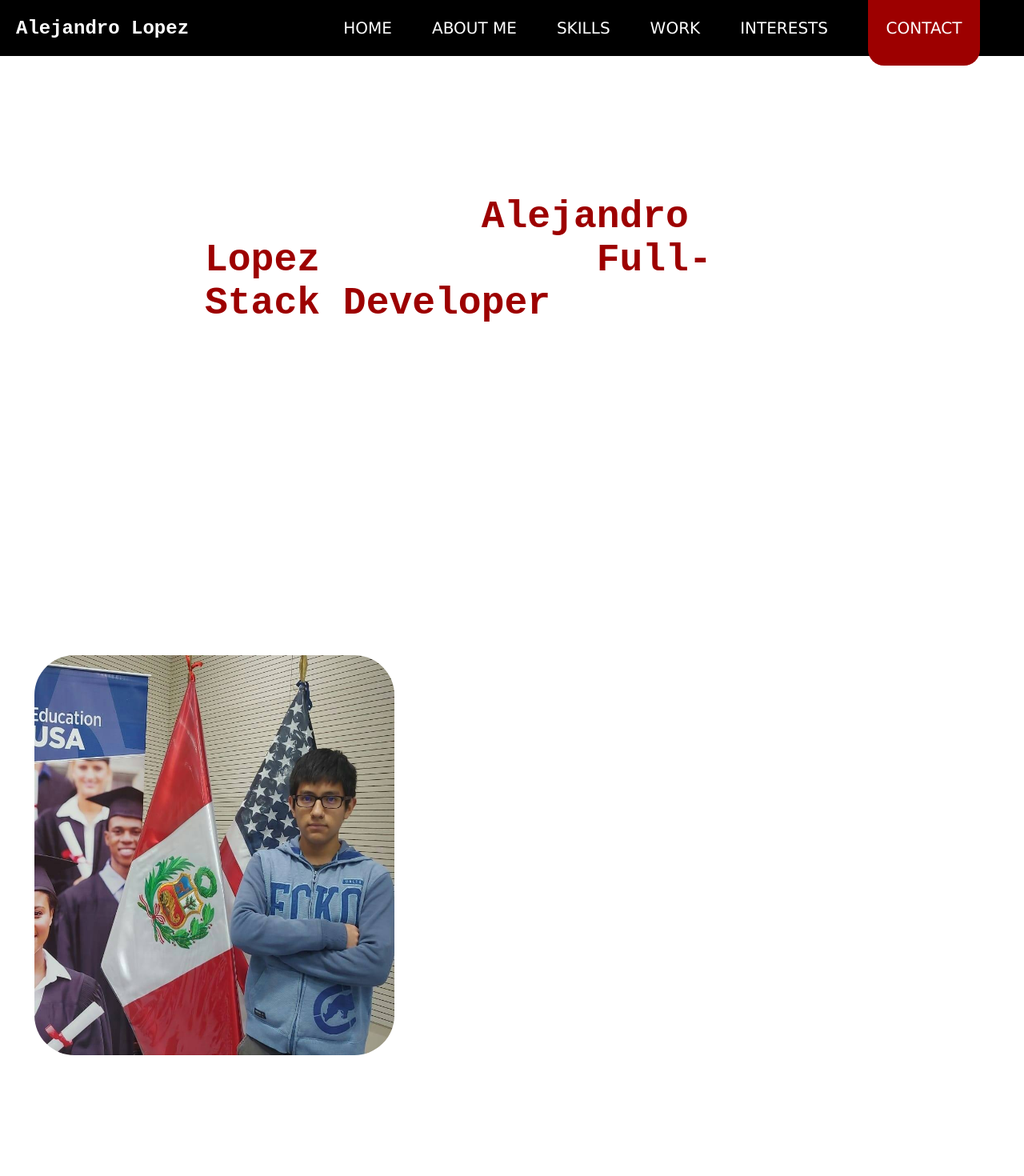
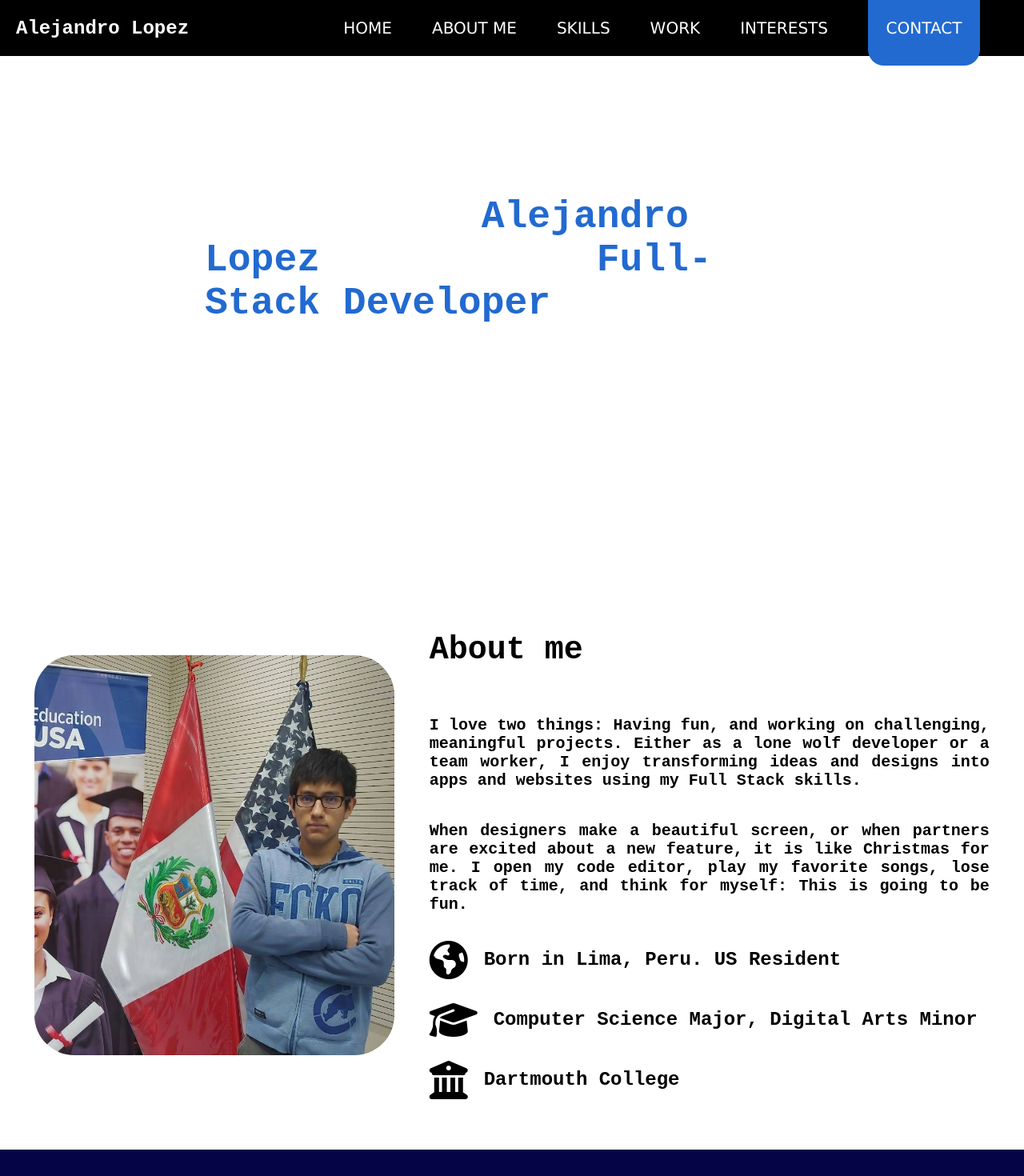
Before and after one commit to AlejandroALopez/personal-website, a React (Create React App) app: page / in a window 1280 px wide. Shown: the top 1470 px of the page at 80% size. Built offline with nearby package versions, Linux system fonts and the light colour scheme.

Commit message:
switched to blue

```diff
--- a/src/constants/variables.scss
+++ b/src/constants/variables.scss
@@ -5,7 +5,7 @@
 $lato: 'Lato', sans-serif;
 
 // Site colors
-$red: #2078B9;
+$red: #b92020;
 $negative-red: #DF7777;
 $yellow: #56C6A4;
 $positive-green: #98C55C;
--- a/src/pages/aboutMe/style.scss
+++ b/src/pages/aboutMe/style.scss
@@ -6,14 +6,16 @@
     padding-top: 50px;
     padding-bottom: 50px;
 
+    background-color: #FFFFFF;
+
     p {
       font-family:'Courier New', Courier, monospace;
-      color: #FFFFFF;
+      color: #000000;
       font-weight: 600;
     }
 
     .fa-3x {
-      color: #FFFFFF;;
+      color: #000000;;
     }
 
     .image {
--- a/src/pages/contact/style.scss
+++ b/src/pages/contact/style.scss
@@ -5,6 +5,8 @@
     align-items: center;
     padding-top: 50px;
     padding-bottom: 150px;
+
+    background-color: #000000;
 
     .title {
       font-size: 48px;
--- a/src/pages/interests/style.scss
+++ b/src/pages/interests/style.scss
@@ -3,6 +3,8 @@
   flex-direction: column;
   padding-top: 50px;
   padding-bottom: 50px;
+
+  background-color: #1d095c;
 
   p {
     font-family: 'Courier New', Courier, monospace;
--- a/src/pages/landingPage/style.scss
+++ b/src/pages/landingPage/style.scss
@@ -62,7 +62,7 @@
     border-bottom-left-radius: 20px;
     border-bottom-right-radius: 20px;
 
-    background-color: #9d0000;
+    background-color: #226ad0;
   }
 }
 
@@ -97,7 +97,7 @@
       font-size: 48px;
     }
     span {
-      color: #9d0000;
+      color: #226ad0;
     }
   }
 
--- a/src/pages/skills/style.scss
+++ b/src/pages/skills/style.scss
@@ -3,6 +3,8 @@
     flex-direction: column;
     padding-top: 50px;
     padding-bottom: 50px;
+
+    background-color: #050446;
 
     p {
         font-family: 'Courier New', Courier, monospace;
--- a/src/pages/work/style.scss
+++ b/src/pages/work/style.scss
@@ -3,6 +3,8 @@
     flex-direction: column;
     padding-top: 50px;
     padding-bottom: 50px;
+
+    background-color: #000000;
 
     p {
         font-family: 'Courier New', Courier, monospace;
```
